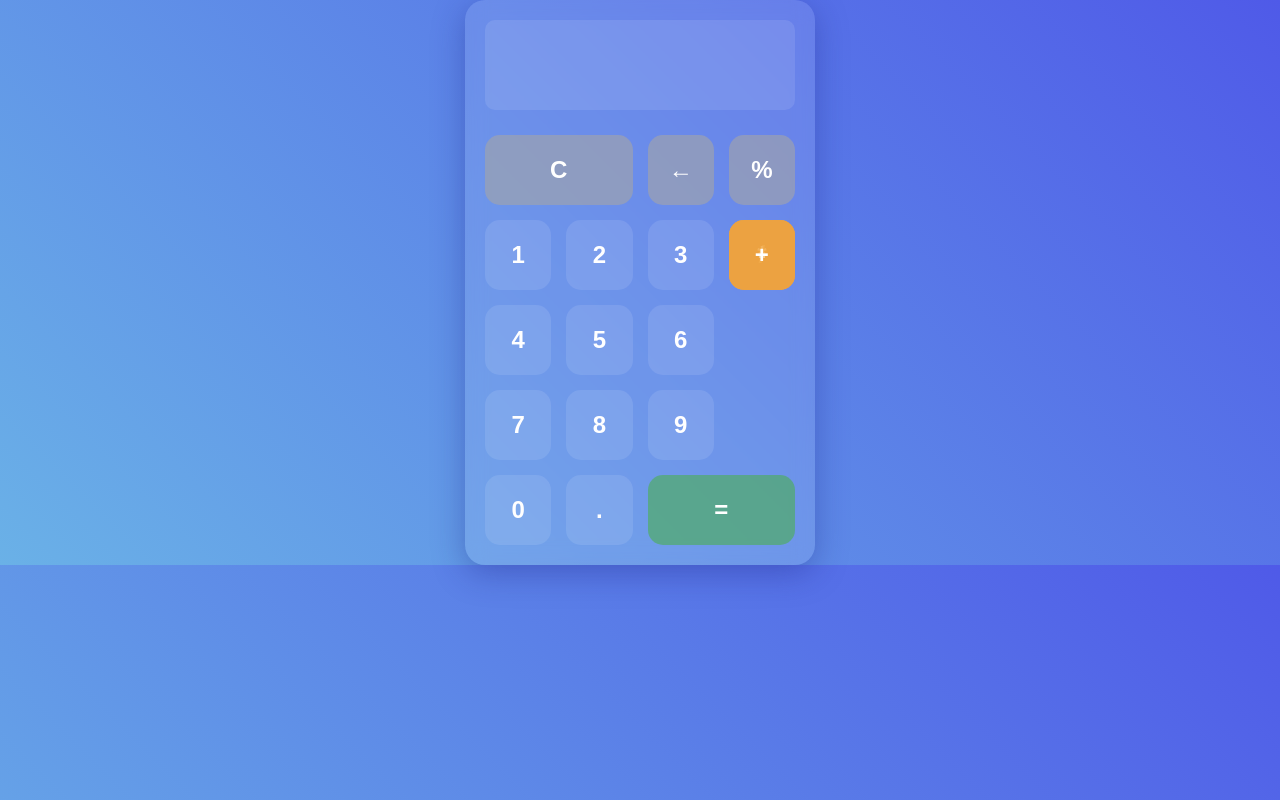
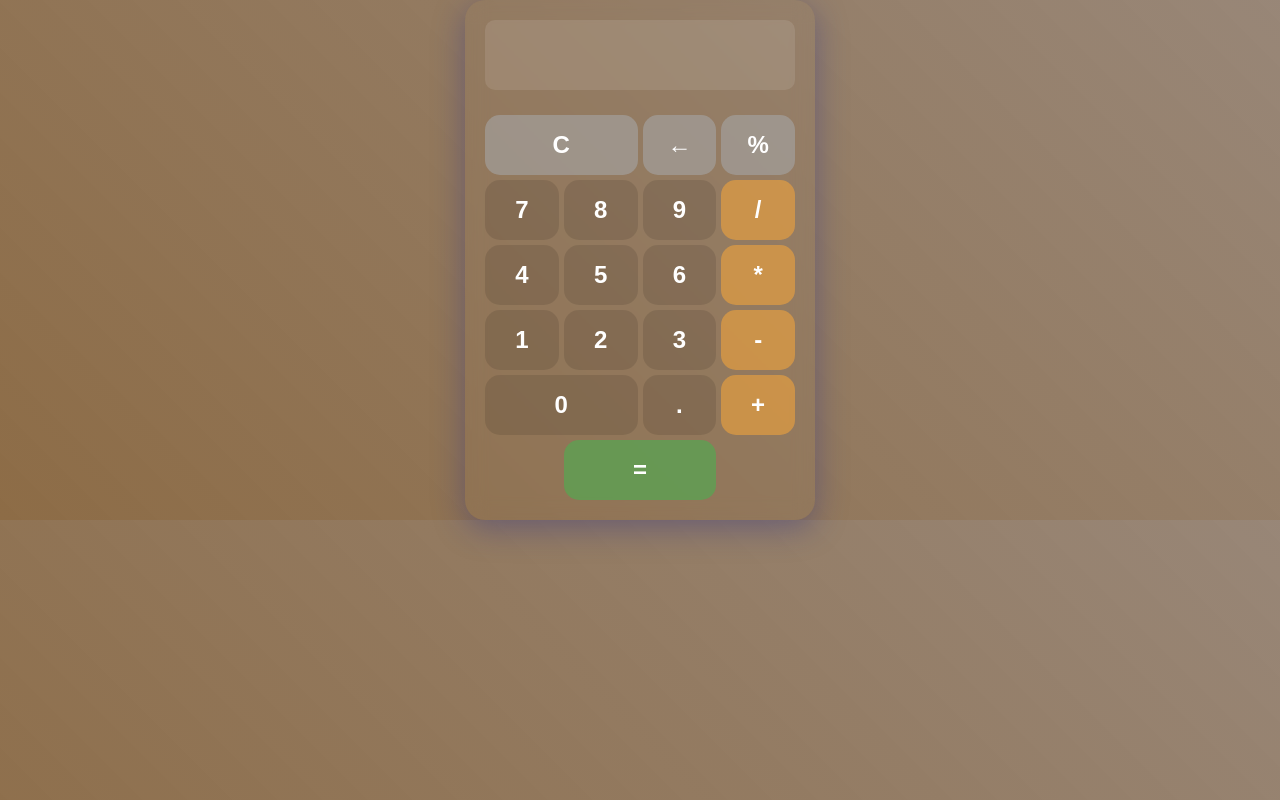
Before and after one commit to maksimpronin1991/GreenField--Calculator, a plain HTML site: page main.html in a window 1280 px wide. Drawn offline with Linux system fonts and the light colour scheme.

Commit message:
fix: main css

```diff
--- a/css/main.css
+++ b/css/main.css
@@ -10,11 +10,11 @@ body {
     justify-content: center;
     align-items: center;
     height: 100%;
-    background: linear-gradient(45deg, #6ab1e7, #4f5ae8);
+    background: linear-gradient(45deg, #8d6c46, #85705ed7);
 }
 
 .calculator {
-    background-color: rgba(255, 255, 255, 0.1);
+    background-color: rgba(162, 0, 0, 0);
     border-radius: 20px;
     backdrop-filter: blur(10px);
     box-shadow: 0 8px 32px 0 rgba(31, 38, 135, 0.37);
@@ -32,14 +32,14 @@ body {
 .calculator__history {
     height: 20px;
     font-size: 14px;
-    color: rgba(255, 255, 255, 0.7);
+    color: rgba(49, 25, 25, 0.7);
     text-align: right;
     margin-bottom: 5px;
 }
 
 .calculator__input {
     width: 100%;
-    height: 60px;
+    height: 40px;
     font-size: 36px;
     text-align: right;
     padding: 10px;
@@ -52,11 +52,7 @@ body {
 .calculator__keypad {
     display: grid;
     grid-template-columns: repeat(4, 1fr);
-    gap: 15px;
-}
-.calculator__group--numbers{
-    grid-column: 1/ 3;
-    grid-row: 3/ 6;
+    gap: 5px;
 }
 
 .calculator__group {
@@ -65,13 +61,13 @@ body {
 
 .calculator__key {
     width: 100%;
-    height: 70px;
+    height: 60px;
     font-size: 24px;
     border: none;
     border-radius: 15px;
     cursor: pointer;
     transition: all 0.3s ease;
-    background-color: rgba(255, 255, 255, 0.1);
+    background-color: rgba(0, 0, 0, 0.1);
     color: #fff;
     font-weight: bold;
 }
@@ -98,13 +94,13 @@ body {
 
 .calculator__key--equal {
     background-color: rgba(76, 175, 80, 0.6);
-    grid-column: span 2;
+    grid-column: 2 / 4;
 }
 
 .calculator__key--clear{
     grid-column: span 2;
 }
-.calculator__key--operator{
-    grid-column: 4;
-    grid-row: 2/5;
+
+.calculator__key--zero{
+    grid-column: span 2;
 }
--- a/main.html
+++ b/main.html
@@ -17,24 +17,23 @@
                 <button class="calculator__key calculator__key--backspace">←</button>
                 <button class="calculator__key calculator__key--percent">%</button>
             </div>
-            <div class="calculator__group calculator__group--operators">
+
+            <div class="calculator__group calculator__group--numbers">
+                <button class="calculator__key calculator__key--numbers">7</button>
+                <button class="calculator__key calculator__key--numbers">8</button>
+                <button class="calculator__key calculator__key--numbers">9</button>
                 <button class="calculator__key calculator__key--operator">/</button>
+                <button class="calculator__key calculator__key--numbers">4</button>
+                <button class="calculator__key calculator__key--numbers">5</button>
+                <button class="calculator__key calculator__key--numbers">6</button>
                 <button class="calculator__key calculator__key--operator">*</button>
-                <button class="calculator__key calculator__key--operator">-</button>
-                <button class="calculator__key calculator__key--operator">+</button>
-            </div>
-            <div class="calculator__group calculator__group--numbers">
                 <button class="calculator__key calculator__key--numbers">1</button>
                 <button class="calculator__key calculator__key--numbers">2</button>
                 <button class="calculator__key calculator__key--numbers">3</button>
-                <button class="calculator__key calculator__key--numbers">4</button>
-                <button class="calculator__key calculator__key--numbers">5</button>
-                <button class="calculator__key calculator__key--numbers">6</button>
-                <button class="calculator__key calculator__key--numbers">7</button>
-                <button class="calculator__key calculator__key--numbers">8</button>
-                <button class="calculator__key calculator__key--numbers">9</button>
+                <button class="calculator__key calculator__key--operator">-</button>
                 <button class="calculator__key calculator__key--numbers calculator__key--zero">0</button>
                 <button class="calculator__key calculator__key--numbers">.</button>
+                <button class="calculator__key calculator__key--operator">+</button>
             </div>
             <div class="calculator__group calculator__group--equals">
                 <button class="calculator__key calculator__key--equal">=</button>
```
